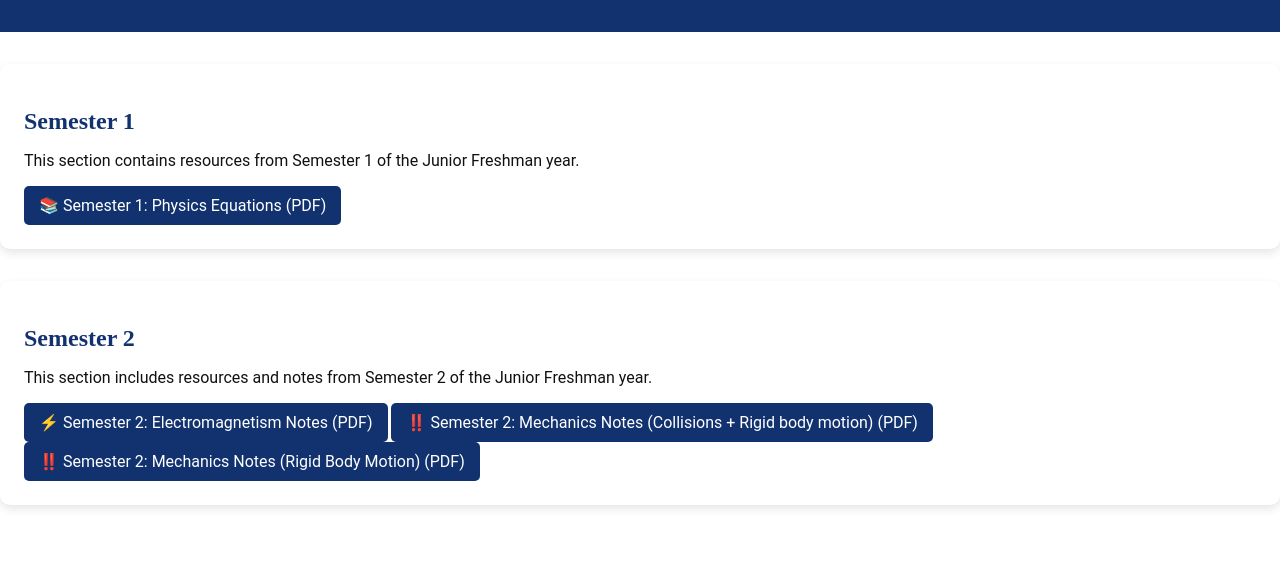
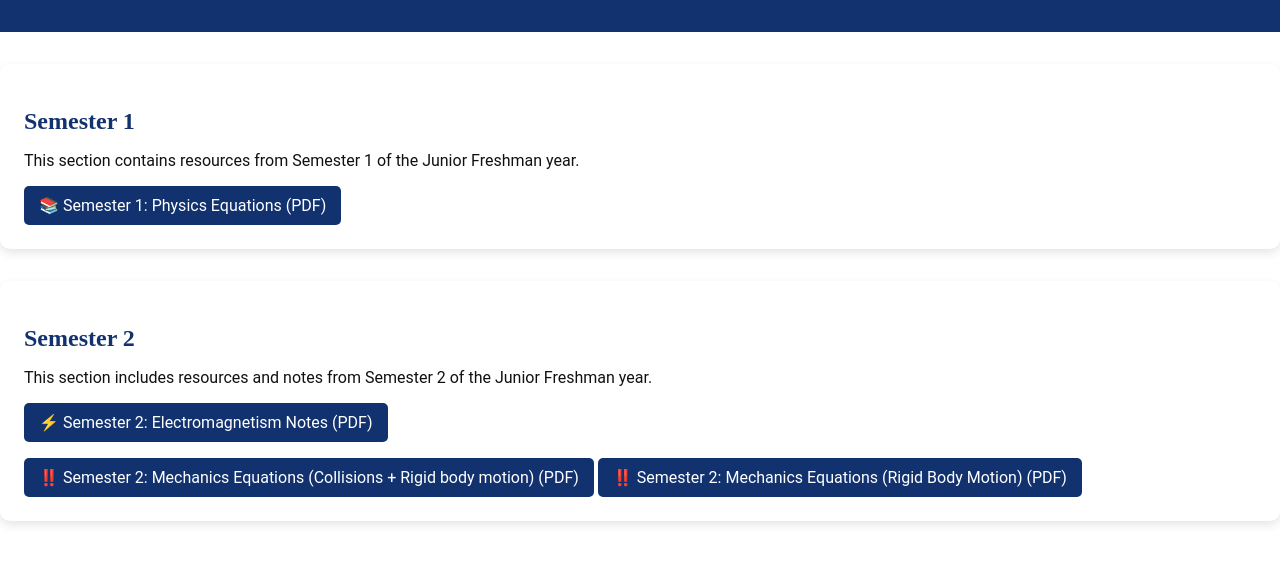
Before and after one commit to OrestasP/orestas-profile, a plain HTML site: page jf-year.html in a window 1280 px wide. Shown: the part 165-728 px from the top of the page. Drawn offline with Linux system fonts and the light colour scheme.

Commit message:
Update jf-year.html

```diff
--- a/jf-year.html
+++ b/jf-year.html
@@ -183,8 +183,9 @@ a.pdf-link:hover {
       <h2>Semester 2</h2>
       <p>This section includes resources and notes from Semester 2 of the Junior Freshman year.</p>
       <a href="JF-Electromagnetism.pdf" class="pdf-link" target="_blank">⚡ Semester 2: Electromagnetism Notes (PDF)</a>
-      <a href="Collisions_And_Fixed_Axis_Rotation_notes.pdf" class="pdf-link" target="_blank">‼️ Semester 2: Mechanics Notes (Collisions + Rigid body motion) (PDF)</a>
-      <a href="Rigid_Body_Motion_Notes.pdf" class="pdf-link" target="_blank">‼️ Semester 2: Mechanics Notes (Rigid Body Motion) (PDF)</a>
+      <p> </p>
+      <a href="Collisions_And_Fixed_Axis_Rotation_notes.pdf" class="pdf-link" target="_blank">‼️ Semester 2: Mechanics Equations (Collisions + Rigid body motion) (PDF)</a>
+      <a href="Rigid_Body_Motion_Notes.pdf" class="pdf-link" target="_blank">‼️ Semester 2: Mechanics Equations (Rigid Body Motion) (PDF)</a>
     </section>
   </div>
 
```
